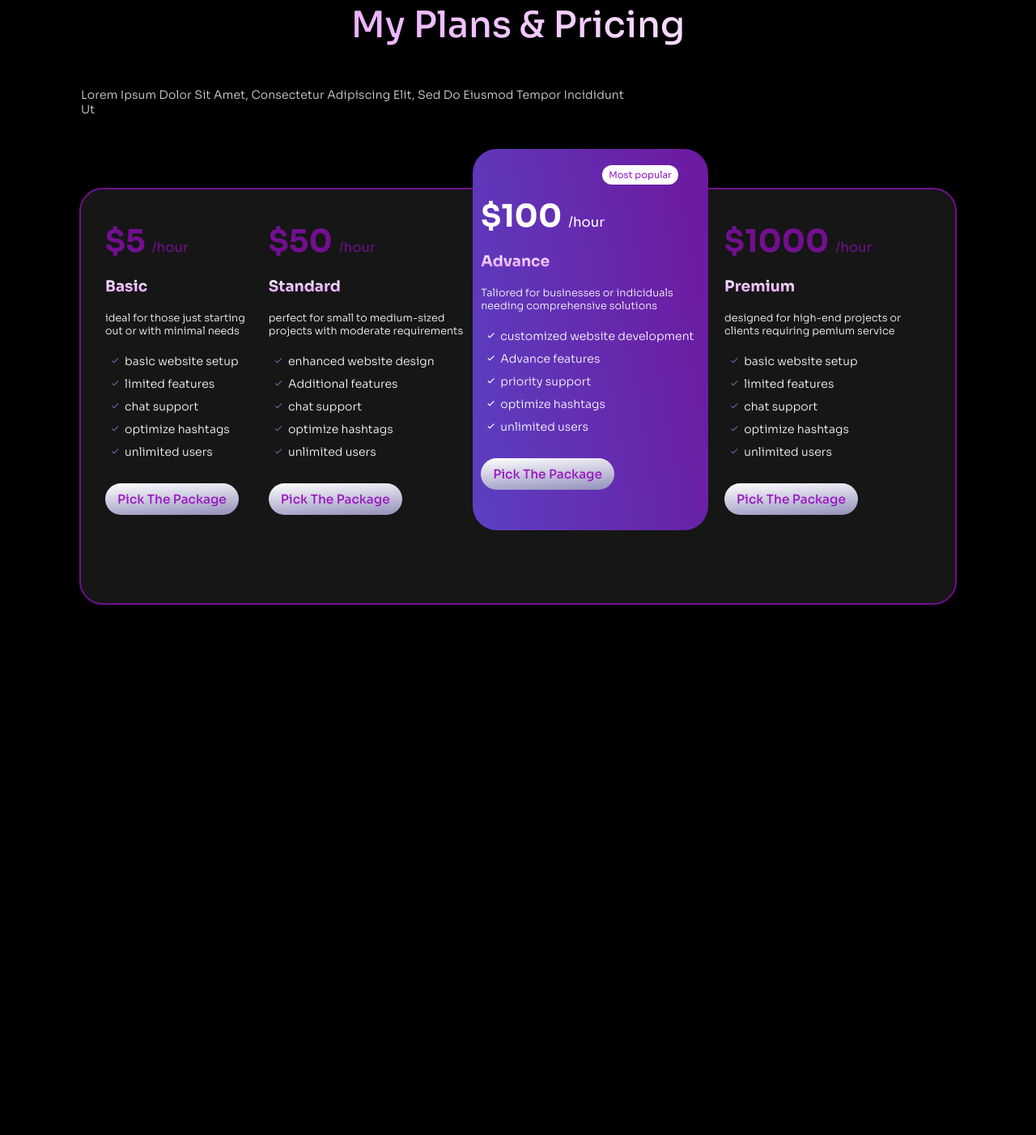
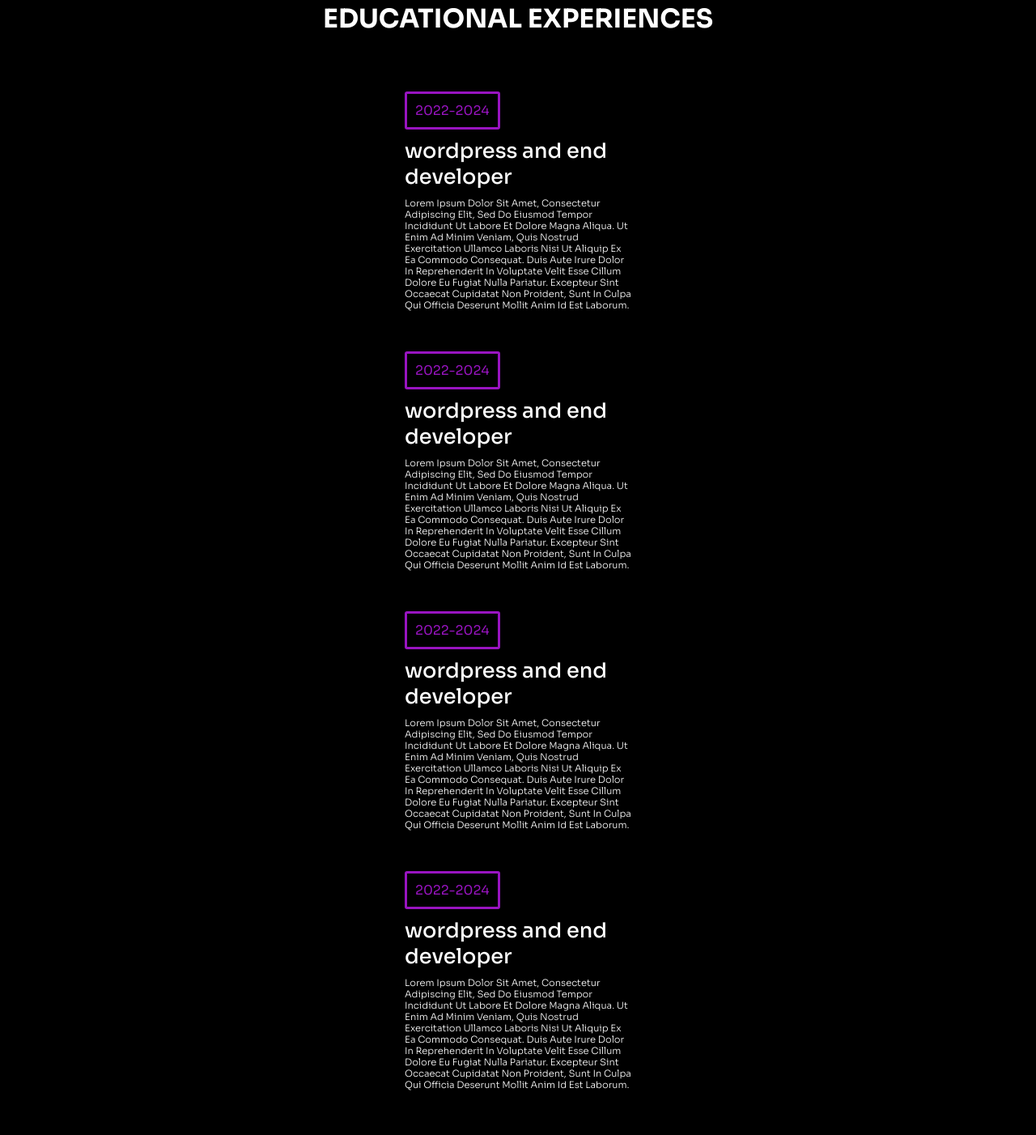
Before and after one commit to cto-cybolex/portfolio-practise, a plain HTML site: page index.html in a window 1280 px wide. Shown: the part 958-2360 px from the top of the page at 81% size. Before the commit the page ends 1763 px from the top, so only its background shows below. Drawn offline with nearby package versions, Linux system fonts and the light colour scheme.

Commit message:
project init

```diff
--- a/index.html
+++ b/index.html
@@ -97,20 +97,113 @@
 
 
     <!-- education exp start-->
+    <div class="education-title">
+        <h1>educational experiences</h1>
+    </div>
 
+    <div class="experience-list">
+        <div class="list">
+            <div class="date">
+                <p>
+                    2022-2024
+                </p>
+            </div>
+            <div class="heading">
+                <h1>wordpress and end developer</h1>
+            </div>
 
+            <div class="content">
+                <p> Lorem ipsum dolor sit amet, consectetur adipiscing elit,
+                    sed do eiusmod tempor incididunt ut labore et dolore magna
+                    aliqua. Ut enim ad minim veniam, quis nostrud exercitation
+                    ullamco laboris nisi ut aliquip ex ea commodo consequat.
+                    Duis aute irure dolor in reprehenderit in voluptate velit
+                    esse cillum dolore eu fugiat nulla pariatur. Excepteur
+                    sint occaecat cupidatat non proident, sunt in culpa qui
+                    officia deserunt mollit anim id est laborum.</p>
+            </div>
+        </div>
+
+        <div class="list">
+            <div class="date">
+                <p>
+                    2022-2024
+                </p>
+            </div>
+            <div class="heading">
+                <h1>wordpress and end developer</h1>
+            </div>
+
+            <div class="content">
+                <p> Lorem ipsum dolor sit amet, consectetur adipiscing elit,
+                    sed do eiusmod tempor incididunt ut labore et dolore magna
+                    aliqua. Ut enim ad minim veniam, quis nostrud exercitation
+                    ullamco laboris nisi ut aliquip ex ea commodo consequat.
+                    Duis aute irure dolor in reprehenderit in voluptate velit
+                    esse cillum dolore eu fugiat nulla pariatur. Excepteur
+                    sint occaecat cupidatat non proident, sunt in culpa qui
+                    officia deserunt mollit anim id est laborum.</p>
+            </div>
+        </div>
+
+        <div class="list">
+            <div class="date">
+                <p>
+                    2022-2024
+                </p>
+            </div>
+            <div class="heading">
+                <h1>wordpress and end developer</h1>
+            </div>
+
+            <div class="content">
+                <p> Lorem ipsum dolor sit amet, consectetur adipiscing elit,
+                    sed do eiusmod tempor incididunt ut labore et dolore magna
+                    aliqua. Ut enim ad minim veniam, quis nostrud exercitation
+                    ullamco laboris nisi ut aliquip ex ea commodo consequat.
+                    Duis aute irure dolor in reprehenderit in voluptate velit
+                    esse cillum dolore eu fugiat nulla pariatur. Excepteur
+                    sint occaecat cupidatat non proident, sunt in culpa qui
+                    officia deserunt mollit anim id est laborum.</p>
+            </div>
+        </div>
+
+        <div class="list">
+            <div class="date">
+                <p>
+                    2022-2024
+                </p>
+            </div>
+            <div class="heading">
+                <h1>wordpress and end developer</h1>
+            </div>
+
+            <div class="content">
+                <p> Lorem ipsum dolor sit amet, consectetur adipiscing elit,
+                    sed do eiusmod tempor incididunt ut labore et dolore magna
+                    aliqua. Ut enim ad minim veniam, quis nostrud exercitation
+                    ullamco laboris nisi ut aliquip ex ea commodo consequat.
+                    Duis aute irure dolor in reprehenderit in voluptate velit
+                    esse cillum dolore eu fugiat nulla pariatur. Excepteur
+                    sint occaecat cupidatat non proident, sunt in culpa qui
+                    officia deserunt mollit anim id est laborum.</p>
+            </div>
+        </div>
+    </div>
 
     <!-- edu exp end-->
 
-
     <!--price start -->
 
+    <div class=" price-section">
         <div class="pricing-container">
             <div class="heading">
                 <h2>my plans & pricing</h2>
             </div>
 
-        <div class="lorem-ipsum-dolor">Lorem ipsum dolor sit amet, consectetur adipiscing elit, sed do eiusmod tempor
+            <div class="lorem-ipsum-dolor">Lorem ipsum dolor sit amet, consectetur adipiscing elit, sed do
+                eiusmod
+                tempor
                 incididunt ut </div>
         </div>
 
@@ -232,6 +325,7 @@
                 </div>
             </div>
         </div>
+    </div>
 
     <!--price end -->
 
--- a/style.css
+++ b/style.css
@@ -290,6 +290,10 @@
     display: inline-block;
 }
 
+.price-section {
+    margin: 160px 0;
+}
+
 .price-card {
     background-color: #151615;
     outline: 2px solid #720F90;
@@ -390,3 +394,57 @@
 .price-card .popular .card-list ul li i {
     color: #fff;
 }
+
+/* edu start */
+
+
+.experience-list {
+    display: flex;
+    align-items: center;
+    justify-content: center;
+    padding: 0 100px;
+    flex-direction: column;
+    margin: 10px 300px;
+    width: fit-content;
+}
+
+.experience-list .list {
+    margin: 20px 0;
+    display: flex;
+    flex-direction: column;
+    align-items: flex-start;
+    justify-content: flex-start;
+}
+
+.experience-list .list .date p {
+    border: 3px solid #9914C1;
+    background-color: transparent;
+    width: fit-content;
+    padding: 10px;
+    border-radius: 3px;
+    color: #9914C1;
+}
+
+
+.experience-list .content p {
+    font-size: .9vw;
+    text-transform: capitalize;
+    font-weight: 300;
+    margin: 10px 0;
+    width: 100%;
+    text-align: start;
+}
+
+.experience-list .heading h1 {
+    font-size: 2vw;
+    font-weight: 500;
+    margin-top: 10px;
+}
+
+.education-title h1 {
+    margin: 160px 0 50px 0;
+    display: flex;
+    align-items: center;
+    justify-content: center;
+    text-transform: uppercase;
+}
```
Lines whose indentation alone changed are shown as unchanged.
